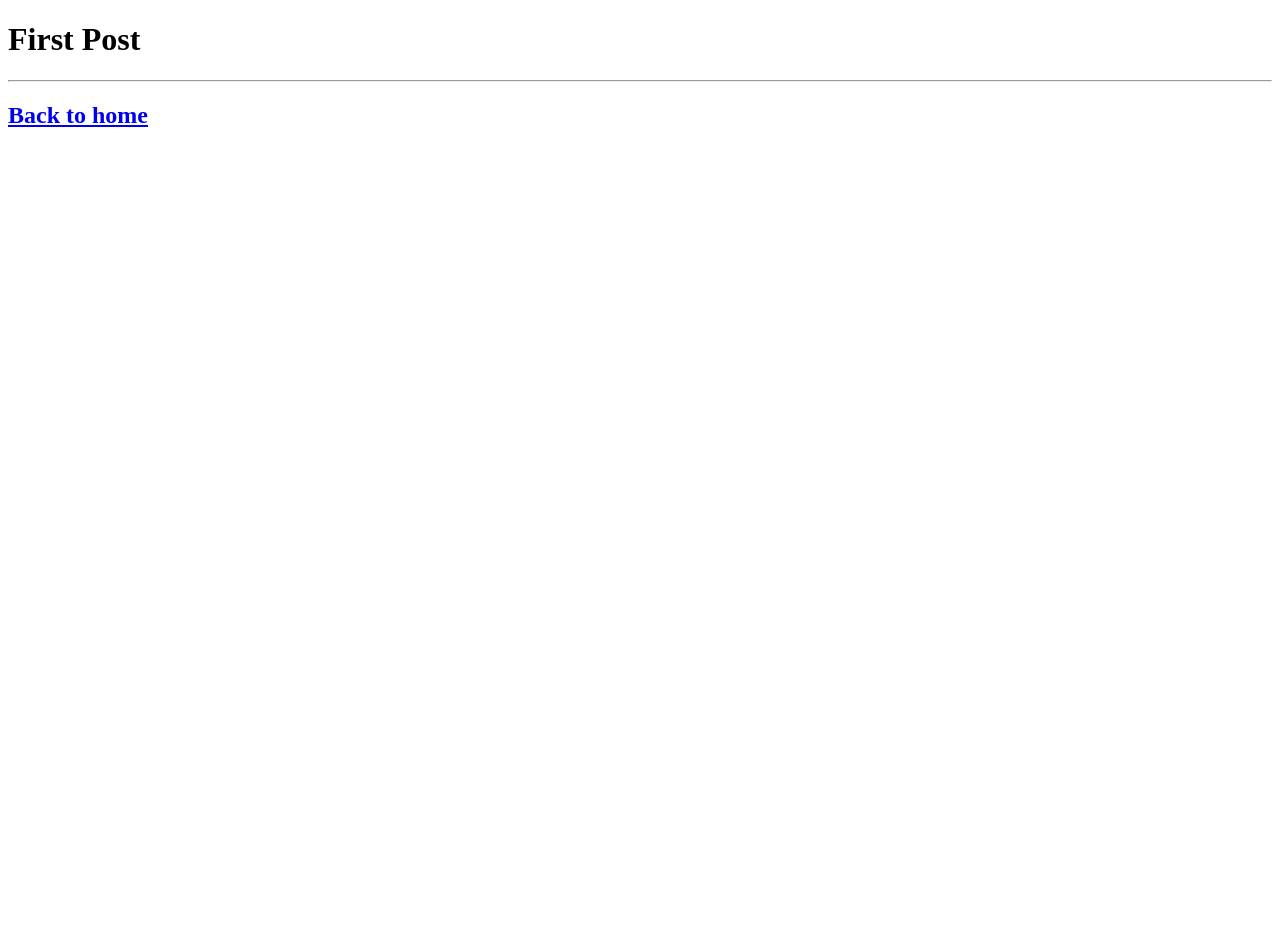
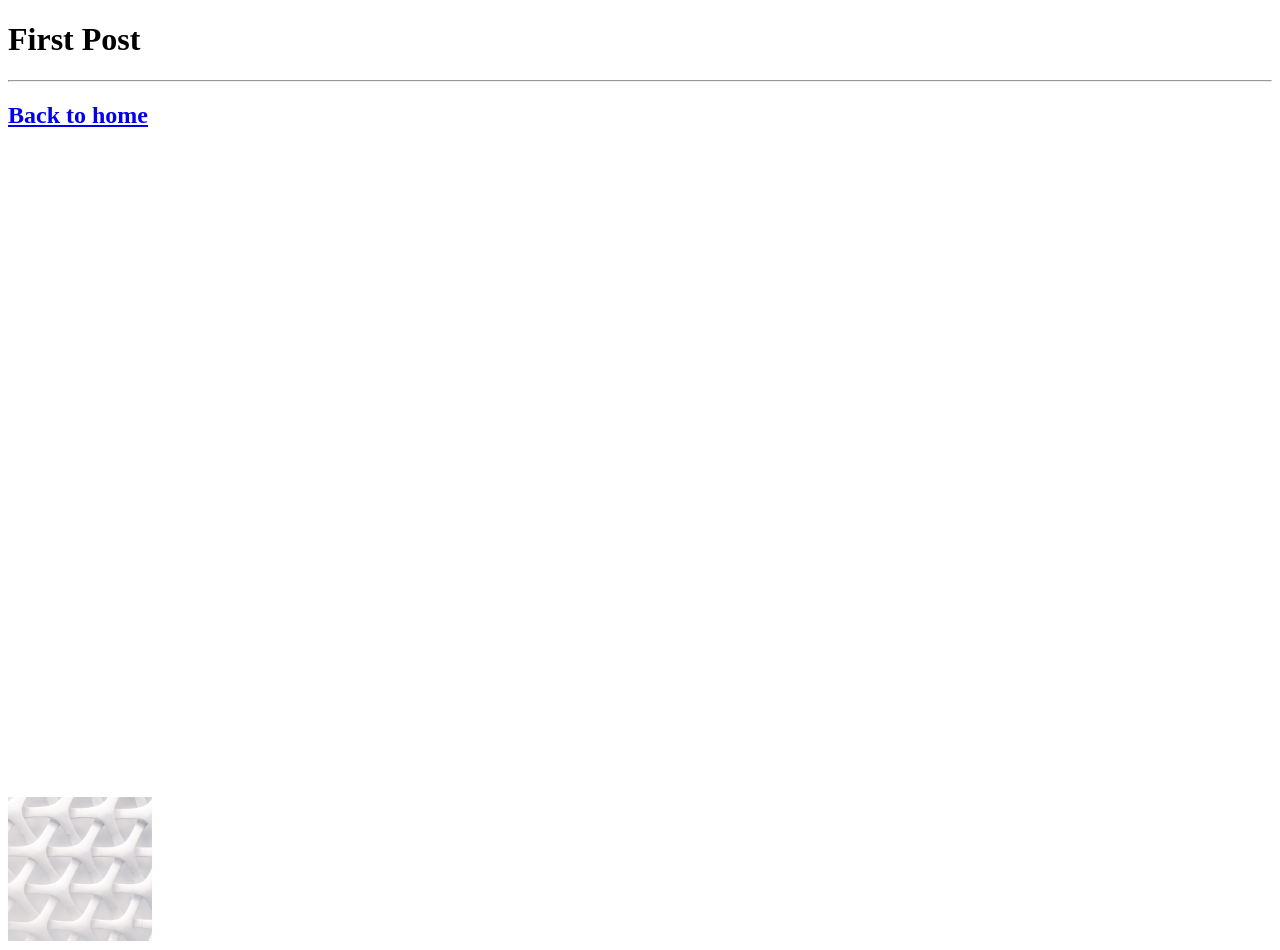
Before and after one commit to vitorgiovane/next.js-tutorial, a Next.js app: page /posts/first-post in a window 1280 px wide. Shown: the top 950 px of the page. Before the commit the page ends 800 px from the top, so only its background shows below. Built offline with nearby package versions, Linux system fonts and the light colour scheme.

Commit message:
feat: adds a optimized image with Image component

```diff
--- a/pages/posts/first-post.js
+++ b/pages/posts/first-post.js
@@ -1,4 +1,5 @@
 import Link from 'next/link'
+import Image from 'next/image'
 
 export default function FirstPost() {
   return (
@@ -10,6 +11,48 @@
           <a>Back to home</a>
         </Link>
       </h2>
+      <br />
+      <br />
+      <br />
+      <br />
+      <br />
+      <br />
+      <br />
+      <br />
+      <br />
+      <br />
+      <br />
+      <br />
+      <br />
+      <br />
+      <br />
+      <br />
+      <br />
+      <br />
+      <br />
+      <br />
+      <br />
+      <br />
+      <br />
+      <br />
+      <br />
+      <br />
+      <br />
+      <br />
+      <br />
+      <br />
+      <br />
+      <br />
+      <br />
+      <br />
+      <br />
+      <br />
+      <Image
+        src='/images/profile.jpg'
+        width={144}
+        height={144}
+        alt='My profile image'
+      />
     </>
   )
 }
```
Also changed, not shown: public/images/profile.jpg (added), public/vercel.svg (deleted).
